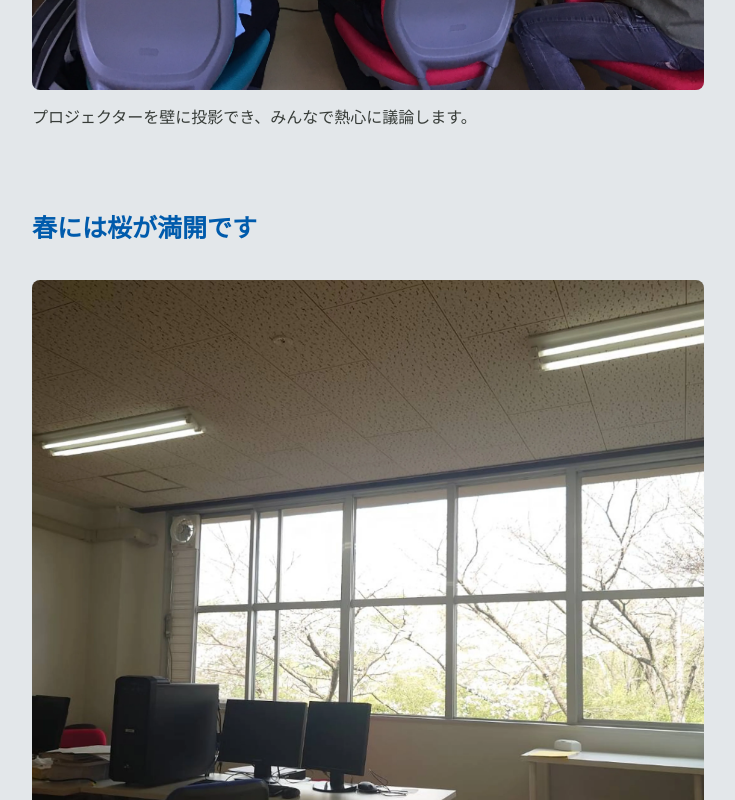
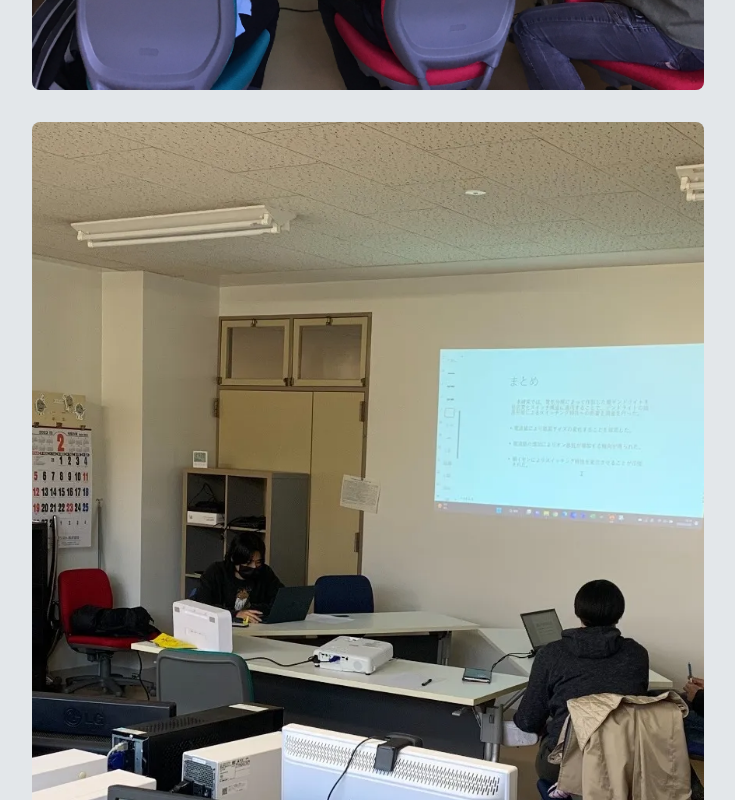
Before and after one commit to svertkatter/ohnolab3, a Nuxt app: page /room in a window 1280 px wide. Shown: the part 3920-4720 px from the top of the page, without its empty margins (128-863 px from the left). Built offline with nearby package versions, Linux system fonts and the light colour scheme; a web font is replaced by a local one.

Commit message:
fix: :bug: 修正

```diff
--- a/pages/members/index.vue
+++ b/pages/members/index.vue
@@ -49,7 +49,7 @@
                         </div>
 
                         <div>
-                            <p>MC1</p>
+                            <p>BC</p>
                             <p class="professor">K.Iwasaki, H.Kawabe, R.Syouma, K.Tosimitu, J.Nakano, S.Hijiya</p>
                         </div>
                     </div>
--- a/pages/room/index.vue
+++ b/pages/room/index.vue
@@ -53,6 +53,9 @@
                     <div class="room-img">
                         <NuxtImg src="/img/room/room08.webp"/>
                     </div>
+                    <div class="room-img">
+                        <NuxtImg src="/img/room/room11.webp"/>
+                    </div>
                     <p>プロジェクターを壁に投影でき、みんなで熱心に議論します。</p>
                 </div>
             </div>
```
Also changed, not shown: public/img/room/room11.webp (added).
